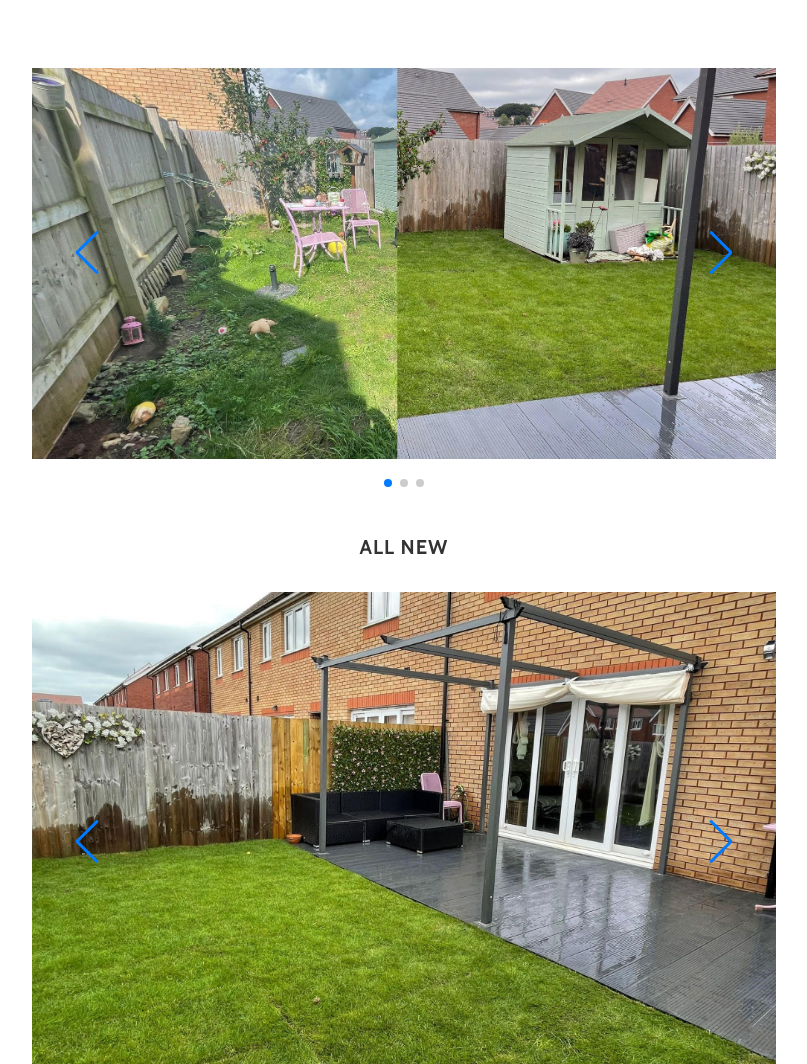
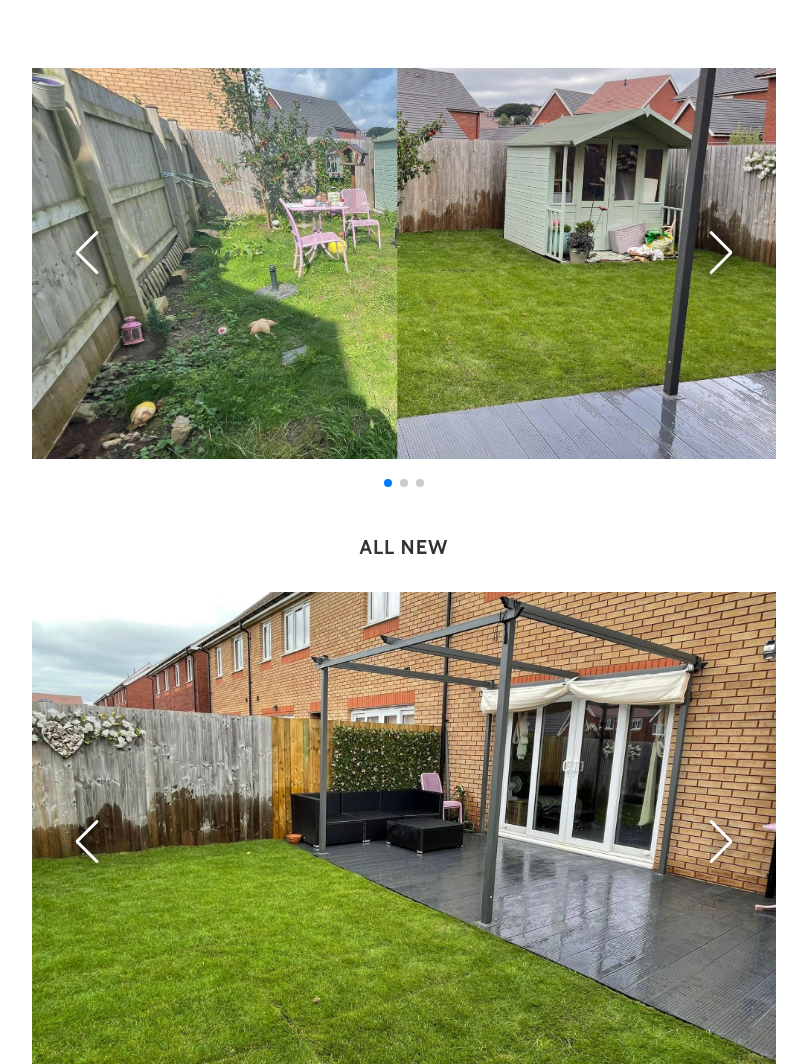
Before and after one commit to obblyoites/obblyoites, a plain HTML site: page index.html in a window 1280 px wide. Shown: the part 2065-3129 px from the top of the page, without its empty margins (236-1043 px from the left). Drawn offline with nearby package versions, Linux system fonts and the light colour scheme; some packages are replaced by stand-ins of ours; a script that the page names is missing.

Commit message:
Add files via upload

```diff
--- a/index.html
+++ b/index.html
@@ -92,8 +92,8 @@ Many colours available. We also fit soffits, drainpipes, and fascias.">
                                     <div class="d-flex d-xxl-flex justify-content-center align-items-center justify-content-xxl-center align-items-xxl-center swiper-slide"><img src="assets/img/ob4.jpg" style="width: 100%;"></div>
                                 </div>
                                 <div class="swiper-pagination"></div>
-                                <div class="swiper-button-prev"></div>
-                                <div class="swiper-button-next"></div>
+                                <div class="swiper-button-prev" style="color: rgb(255,255,255);text-shadow: 0px 0px 16px rgb(0,0,0);"></div>
+                                <div class="swiper-button-next" style="color: rgb(255,255,255);text-shadow: 0px 0px 16px rgb(0,0,0);"></div>
                             </div>
                         </div>
                     </div>
@@ -107,8 +107,8 @@ Many colours available. We also fit soffits, drainpipes, and fascias.">
                                         <div class="d-flex d-xxl-flex justify-content-center align-items-center justify-content-xxl-center align-items-xxl-center swiper-slide"><img src="assets/img/ob3.jpg" style="width: 100%;"></div>
                                     </div>
                                     <div class="swiper-pagination"></div>
-                                    <div class="swiper-button-prev"></div>
-                                    <div class="swiper-button-next"></div>
+                                    <div class="swiper-button-prev" style="color: rgb(255,255,255);text-shadow: 0px 0px 16px rgb(0,0,0);"></div>
+                                    <div class="swiper-button-next" style="color: rgb(255,255,255);text-shadow: 0px 0px 16px rgb(0,0,0);"></div>
                                 </div>
                             </div>
                         </figure>
```
